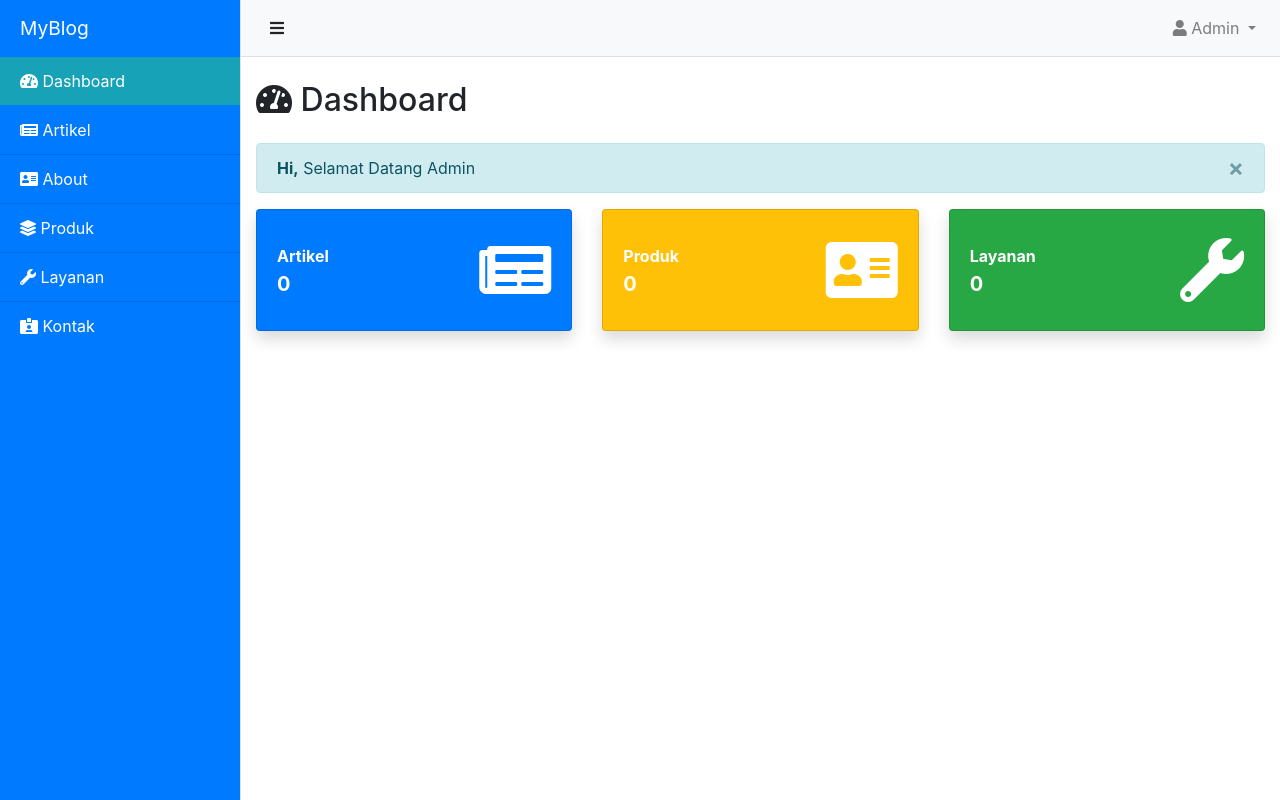
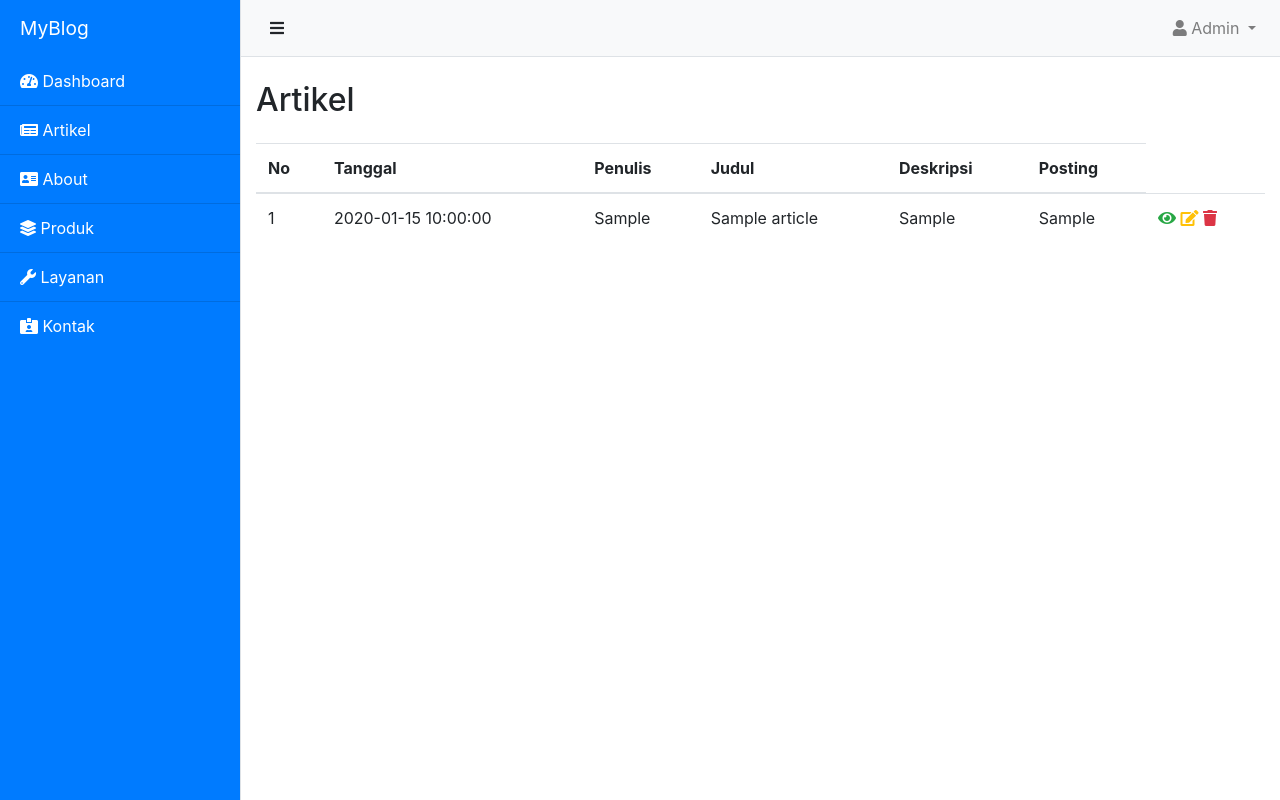
Before and after one commit to Rifkisyah/MyBlog_PWD, a PHP site: page /admin/dashboard.php?module=artikel&page=daftar-artikel in a window 1280 px wide. Run offline with PHP 8.4, Linux system fonts and the light colour scheme; tables that the repository leaves empty or names only in its code hold one stand-in row (values such as "Sample post").

Commit message:
second commit

```diff
--- a/admin/dashboard.php
+++ b/admin/dashboard.php
@@ -19,12 +19,12 @@
     <div class="bg-primary border-right text-white" id="sidebar-wrapper">
       <div class="sidebar-heading">MyBlog </div>
       <div class="list-group list-group-flush bg-primary text-white">
-        <a href="<?='dashboard.php';?>" class="list-group-item list-group-item-action bg-info text-white active"><i class="fas fa-tachometer-alt"></i> Dashboard</a>
-        <a href="#" class="list-group-item list-group-item-action bg-primary text-white"><i class="fas fa-newspaper"></i> Artikel</a>
-        <a href="#" class="list-group-item list-group-item-action bg-primary text-white"><i class="fas fa-address-card"></i> About</a>
-        <a href="#" class="list-group-item list-group-item-action bg-primary text-white"><i class="fas fa-layer-group"></i> Produk</a>
-        <a href="#" class="list-group-item list-group-item-action bg-primary text-white"><i class="fas fa-wrench"></i> Layanan</a>
-        <a href="#" class="list-group-item list-group-item-action bg-primary text-white"><i class="fas fa-id-card-alt"></i> Kontak</a>
+        <a href="<?='dashboard.php';?>" class="list-group-item list-group-item-action bg-primary text-white"><i class="fas fa-tachometer-alt"></i> Dashboard</a>
+        <a href="<?='dashboard.php?module=artikel&page=daftar-artikel';?>" class="list-group-item list-group-item-action bg-primary text-white"><i class="fas fa-newspaper"></i> Artikel</a>
+        <a href="<?='dashboard.php?module=artikel&page=about';?>" class="list-group-item list-group-item-action bg-primary text-white"><i class="fas fa-address-card"></i> About</a>
+        <a href="produk.php" class="list-group-item list-group-item-action bg-primary text-white"><i class="fas fa-layer-group"></i> Produk</a>
+        <a href="layanan.php" class="list-group-item list-group-item-action bg-primary text-white"><i class="fas fa-wrench"></i> Layanan</a>
+        <a href="kontak.php" class="list-group-item list-group-item-action bg-primary text-white"><i class="fas fa-id-card-alt"></i> Kontak</a>
       </div>
     </div>
     <!-- /#sidebar-wrapper -->
@@ -56,65 +56,13 @@
       </nav>
 
       <div class="container-fluid">
-        <h2 class="mt-4 mb-4"><i class="fas fa-tachometer-alt"></i> Dashboard</h2>
-
-        <div class="alert alert-info alert-dismissible fade show" role="alert">
-          <strong>Hi,</strong> Selamat Datang Admin
-          <button type="button" class="close" data-dismiss="alert" aria-label="Close">
-              <span aria-hidden="true">&times;</span>
-          </button>
-        </div>
-
-        <div class="row">
-          <div class="col-xl-4 col-md-6 mb-4">
-              <div class="card border-left-primary shadow h-100 py-2 bg-primary">
-                  <div class="card-body ">
-                      <div class="row no-gutters align-items-center">
-                      <div class="col mr-2">
-                          <div class="text-xs font-weight-bold text-white mb-1">Artikel</div>
-                          <div class="h5 mb-0 font-weight-bold text-white">0</div>
-                      </div>
-                      <div class="col-auto">
-                          <i class="fas fa-newspaper fa-4x text-white"></i>
-                      </div>
-                      </div>
-                  </div>
-              </div>
-          </div>
-
-          <div class="col-xl-4 col-md-6 mb-4">
-              <div class="card border-left-primary shadow h-100 py-2 bg-warning">
-                  <div class="card-body ">
-                      <div class="row no-gutters align-items-center">
-                      <div class="col mr-2">
-                          <div class="text-xs font-weight-bold text-white mb-1">Produk</div>
-                          <div class="h5 mb-0 font-weight-bold text-white rounded-circle">0</div>
-                      </div>
-                      <div class="col-auto">
-                          <i class="fas fa-address-card fa-4x text-white"></i>
-                      </div>
-                      </div>
-                  </div>
-              </div>
-          </div>
-
-          <div class="col-xl-4 col-md-6 mb-4">
-              <div class="card border-left-primary shadow h-100 py-2 bg-success">
-                  <div class="card-body ">
-                      <div class="row no-gutters align-items-center">
-                      <div class="col mr-2">
-                          <div class="text-xs font-weight-bold text-white mb-1">Layanan</div>
-                          <div class="h5 mb-0 font-weight-bold text-white">0</div>
-                      </div>
-                      <div class="col-auto">
-                          <i class="fas fa-wrench fa-4x text-white"></i>
-                      </div>
-                      </div>
-                  </div>
-              </div>
-          </div>
-        </div><!--END row-->
-
+          <?php
+            $page = 'page/dashboard-main.php';
+            if(isset($_GET['module'])){
+              $page = 'page/'. $_GET['module'].'/'.$_GET['page'].'.php';
+            }
+            require($page);
+          ?>
       </div><!--END container-fluid-->
     </div>
     <!-- /#page-content-wrapper -->
--- /dev/null
+++ b/admin/page/Produk.php
@@ -0,0 +1 @@
+<h2 class="mt-4 mb-4"><i class="news"></i> Produk</h2>
--- /dev/null
+++ b/admin/page/about.php
@@ -0,0 +1 @@
+<h2 class="mt-4 mb-4"><i class="news"></i> About</h2>
--- /dev/null
+++ b/admin/page/artikel/daftar-artikel.php
@@ -0,0 +1,42 @@
+<h2 class="mt-4 mb-4"><i class="news"></i> Artikel</h2>
+
+<div class="row">
+    <div class="col">
+        <table class="table table-hover">
+            <thead>
+                <tr>
+                    <th>No</th>
+                    <th>Tanggal</th>
+                    <th>Penulis</th>
+                    <th>Judul</th>
+                    <th>Deskripsi</th>
+                    <th>Posting</th>
+                </tr>
+            </thead>
+            <tbody>
+                <?php
+                    require_once('../model/artikel.php');
+                    $article = new Artikel();
+                    $articles = $article->getAll();
+
+                    $num = 1;
+                    foreach($articles as $row):
+                        ?>
+                        <tr>
+                            <td><?=$num++ ?></td>
+                            <td><?=$row['tanggal'] ?></td>
+                            <td><?=$row['penulis'] ?></td>
+                            <td><?=$row['judul'] ?></td>
+                            <td><?=$row['deskripsi'] ?></td>
+                            <td><?=$row['posting'] ?></td>
+                            <td>
+                                <a href="#"><i class="fa fa-eye text-success"></i></a>
+                                <a href="#"><i class="fa fa-edit text-warning"></i></a>
+                                <a href="#"><i class="fa fa-trash text-danger"></i></a>
+                            </td>
+                        </tr>
+                        <?php endforeach; ?>
+            </tbody>
+        </table>
+    </div>
+</div>
--- /dev/null
+++ b/admin/page/kontak.php
@@ -0,0 +1 @@
+<h2 class="mt-4 mb-4"><i class="news"></i> Kontak</h2>
--- /dev/null
+++ b/admin/page/layanan.php
@@ -0,0 +1 @@
+<h2 class="mt-4 mb-4"><i class="news"></i> Layanan</h2>
--- a/admin/proses-login.php
+++ b/admin/proses-login.php
@@ -7,7 +7,7 @@
         $password = $_POST['password'];
 
         if($auth->login($email, $password)){
-            header("location: dashboard.php");
+            header("location: pages/dashboard-main.php");
         } else {
             echo "<script>alert('Login Gagal!');</script>";
             header("location: login.php");
--- /dev/null
+++ b/model/artikel.php
@@ -0,0 +1,25 @@
+<?php
+    require_once('Connection.php');
+
+    Class Artikel extends Connection{
+        private $conn;
+
+        public function __construct(){
+            parent:: __construct();
+            $this->conn = $this->getConnection();
+        }
+
+        public function getAll(){
+            $query = 'SELECT *FROM article ORDER BY id DESC';
+            $result = $this->conn->query($query);
+            $data = array();
+
+            if($result->num_rows > 0){
+                while($row = $result->fetch_assoc()){
+                    $data[] = $row;
+                }
+            }
+            return $data;
+        }
+    }
+?>
```
Also changed, not shown: admin/page/dashboard-main.php (added, +64 -0 lines).
